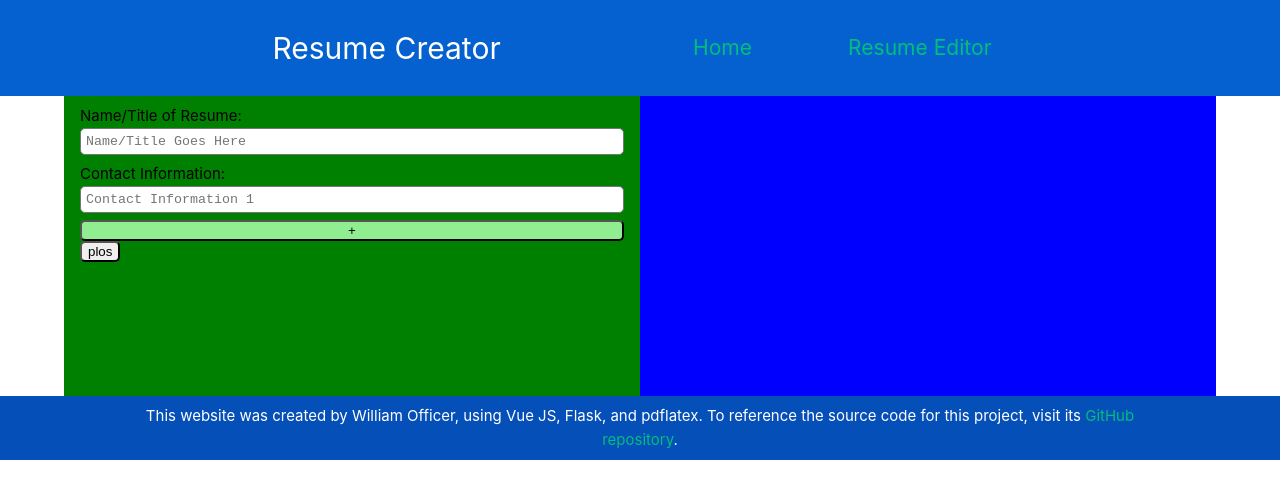
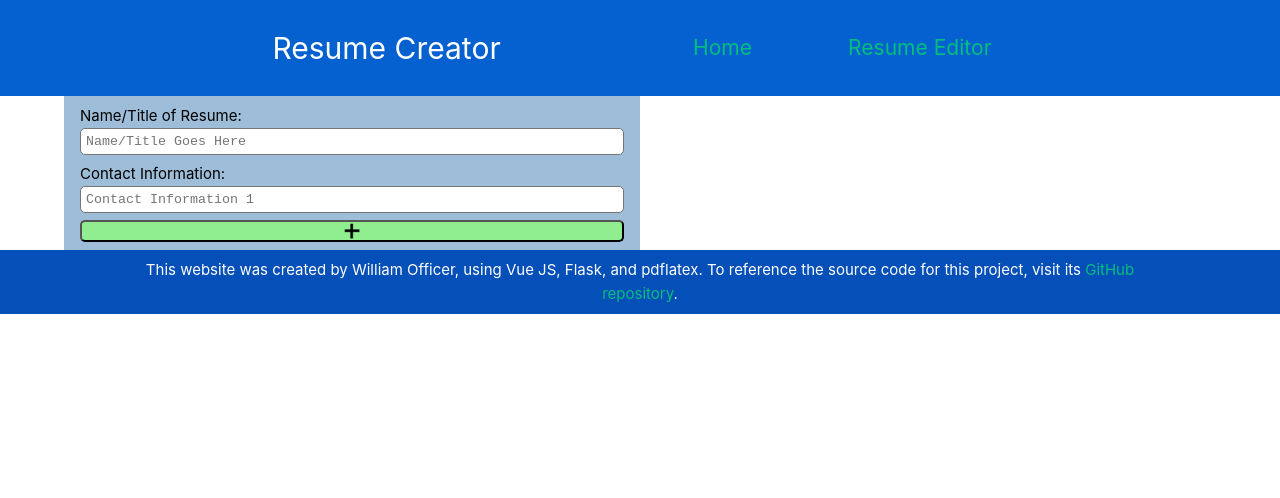
Before and after one commit to officerw/resume-creator, a Vue app in the folder frontend/: page /editor in a window 1280 px wide. Shown: the top 498 px of the page. Built offline with nearby package versions, Linux system fonts and the light colour scheme.

Commit message:
Updated name/contact info styling and comments

```diff
--- a/frontend/src/components/NameContactInfo.vue
+++ b/frontend/src/components/NameContactInfo.vue
@@ -1,14 +1,16 @@
 <script setup lang="ts">
     import { ref } from "vue"
 
+    // Define emit which will send name/contact info to other components
+    const emit = defineEmits(["updateInfo"])
+
     // Give each contact information field an index
     let index = 0
-
+    // Make name and contact information reactive
     const name = ref("")
     const contacts = ref([
         { id: ++index, info: "" }
     ])
-
 
     // Add another field of contact information
     function addContactInfo() {
@@ -22,13 +24,6 @@
     function removeContactInfo() {
         contacts.value.pop()
         index -= 1
-    }
-
-    // Print out contact info
-    function print() {
-        for (let i = 0; i < contacts.value.length; i++) {
-            console.log(contacts.value[i])
-        }
     }
 
 </script>
@@ -45,11 +40,10 @@
         </ul>
 
         <div class="contact-list-buttons">
-            <button id="add-button" v-if="index<6" @click="addContactInfo()">+</button>
-            <button id="remove-button" v-if="index>1" @click="removeContactInfo()">-</button>
+            <button id="add-button" v-if="index<6" @click="addContactInfo()"><img src="/static/plus.png" alt="+"/></button>
+            <button id="remove-button" v-if="index>1" @click="removeContactInfo()"><img src="/static/minus.png" alt="-"/></button>
         </div>
 
-        <button @onclick="print()">plos</button>
     </div>
 </template>
 
@@ -70,6 +64,11 @@
         resize:none;
     }
 
+    img {
+        width: 1rem;
+        height: 1rem;
+    }
+
     ul {
         list-style: none;
         padding: 0;
@@ -88,12 +87,14 @@
         border-radius: 5px;
     }
 
+
     #add-button {
         background-color: lightgreen;
     }
 
     #remove-button {
-        background-color: lightcoral
+        background-color: lightcoral;
     }
 
+
 </style>
--- a/frontend/src/components/ResumeBuilder.vue
+++ b/frontend/src/components/ResumeBuilder.vue
@@ -1,5 +1,15 @@
+<!--
+  ResumeBuilder
+
+  This contains fields for the user to populate with information that would be
+  contained in their resume. This information is compiled into a Javascript
+  object and is sent to the TemplateEditor for processing.
+-->
+
 <script setup lang="ts">
     import NameContactInfo from "../components/NameContactInfo.vue"
+
+
 </script>
 
 <template>
@@ -11,6 +21,6 @@
 <style>
     .resume-builder {
         width: 100%;
-        height: 100%;
+        height: fit-content;
     }
 </style>
--- a/frontend/src/views/TemplateEditor.vue
+++ b/frontend/src/views/TemplateEditor.vue
@@ -1,3 +1,9 @@
+<!--
+  TemplateEditor
+
+  This page contains the resume builder component and the PDF viewer component.
+-->
+
 <script setup lang="ts">
 import PDFViewer from "../components/PDFViewer.vue"
 import ResumeBuilder from "../components/ResumeBuilder.vue"
@@ -19,7 +25,7 @@ import ResumeBuilder from "../components/ResumeBuilder.vue"
     .editor {
         width: 100%;
         padding: 0 5% 0 5%;
-        height: 300px;
+        height: fit-content;
         display: block;
     }
 
@@ -28,15 +34,15 @@ import ResumeBuilder from "../components/ResumeBuilder.vue"
         float: left;
         padding: 0.5rem 1rem;
         width: 50%;
-        height: 100%;
-        background-color: green;
+        height: fit-content;
+        background-color: #9dbdd9;
     }
 
     #right-editor {
         display: block;
         float: right;
         width: 50%;
-        height: 100%;
+        height: fit-content;
         background-color: blue;
     }
 
```
Also changed, not shown: frontend/public/static/minus.png (added), frontend/public/static/plus.png (added).
